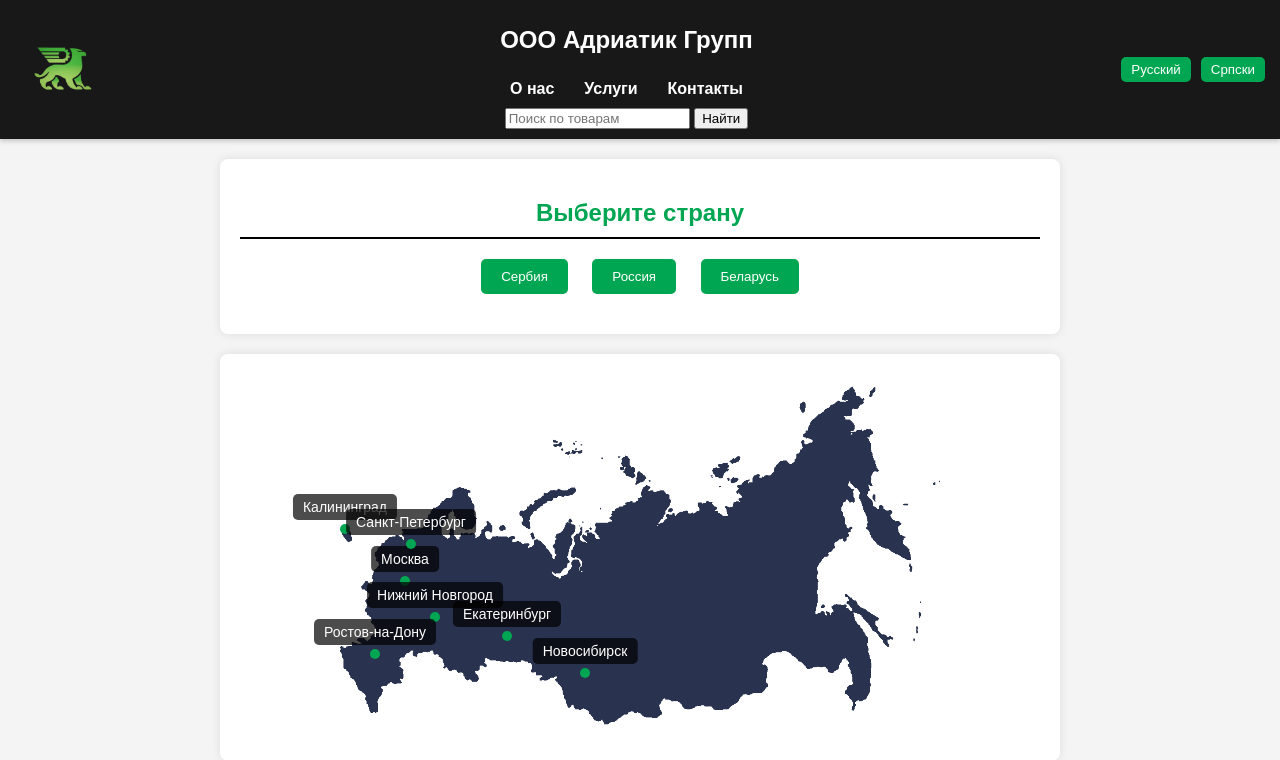
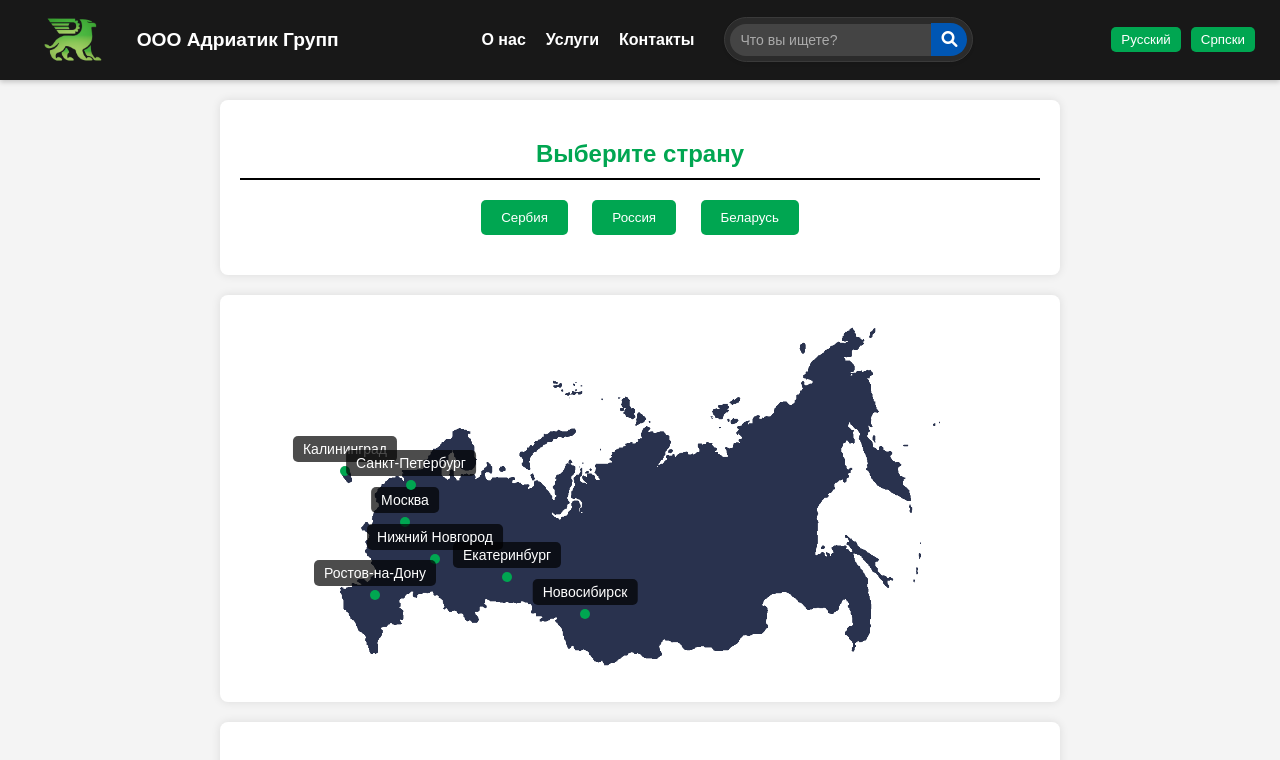
Before and after one commit to Stalker3190/ADRIATIC_GR-UP_landing, a Django app: page / in a window 1280 px wide. Shown: the top 760 px of the page. Run offline with Django 5.2, Linux system fonts and the light colour scheme.

Commit message:
Стилизация панели поиска

```diff
--- a/adriaticgr/adriaticgr/settings.py
+++ b/adriaticgr/adriaticgr/settings.py
@@ -124,4 +124,6 @@ STATIC_URL = '/static/'
 
 DEFAULT_AUTO_FIELD = 'django.db.models.BigAutoField'
 
-STATICFILES_DIRS = [os.path.join(BASE_DIR, 'adriaticgr/catalog/static')]
+STATICFILES_DIRS = [
+    BASE_DIR / "static",
+]
--- a/adriaticgr/catalog/static/catalog/styles/style.css
+++ b/adriaticgr/catalog/static/catalog/styles/style.css
@@ -12,36 +12,43 @@ body {
 header {
     background-color: rgba(0, 0, 0, 0.9);
     color: white;
-	/* background-color: #333;
-	color: #fff; */
-	padding: 10px;
-	flex-direction: column;
-	text-align: center;
-	position: relative;
+    padding: 10px 20px;
     display: flex;
     justify-content: space-between;
     align-items: center;
     box-shadow: 0 2px 5px rgba(0, 0, 0, 0.2);
+    flex-wrap: nowrap;
+}
+
+header .logo-container {
+    display: flex;
+    align-items: center;
+    margin-right: 20px;
 }
 
 header .logo {
     max-height: 60px;
-    margin-right: 20px;
+    margin-right: 10px;
 }
 
 header h1 {
-    flex: 1;
-    font-size: 1.5em;
+    font-size: 1.2em;
+    margin: 0;
+    white-space: nowrap;
 }
 
 .sticky {
-    position: -webkit-sticky;
     position: sticky;
     top: 0;
     z-index: 1000;
 }
 
-
+.nav-container {
+    display: flex;
+    align-items: center;
+    flex-grow: 1;
+    justify-content: space-between;
+}
 
 .menu-toggle {
     display: none;
@@ -53,6 +60,7 @@ header h1 {
     background: none;
     border: none;
     padding: 0;
+    margin-left: 20px;
 }
 
 .burger-bar {
@@ -62,14 +70,10 @@ header h1 {
     transition: all 0.3s;
 }
 
-
-
-
-
 .nav {
     display: flex;
-    margin: 1% 0 1% 0;
-	z-index: 1000;
+    align-items: center;
+    margin: 0;
 }
 
 .nav ul {
@@ -79,87 +83,20 @@ header h1 {
     padding: 0;
 }
 
-nav ul li {
-    /* display: inline; */
-    margin: 0 15px;
+.nav ul li {
+    margin: 0 10px;
 }
 
-nav ul li a {
+.nav ul li a {
     color: white;
     text-decoration: none;
     font-weight: bold;
     font-size: 1em;
 }
 
-.nav-logo-title {
-    flex-direction: row;
-    display: flex;
-    width: 100%;
-    align-items: center;
-}
-
-.nav-name-list {
-    flex-direction: column;
-    display: flex;
-    width: 100%;
-    align-items: center;
-}
-
-
-
-.nav-collapsed {
-    display: none;
-    flex-direction: column;
-}
-
-.nav-expanded {
-    display: flex;
-    flex-direction: column;
-}
-
-
-@media (max-width: 768px) {
-    .menu-toggle {
-        display: flex;
-    }
-
-    .nav {
-		display: none;
-		position: absolute;
-		top: 100%;
-		left: 0;
-		width: 100%;
-		background-color: #333;
-		flex-direction: column;
-		align-items: center;
-		margin: 0%;
-    }
-
-    .nav ul {
-        flex-direction: column;
-    }
-
-    .nav ul li {
-        margin: 10px 0;
-    }
-
-    .nav-name-list {
-        flex-direction: row;
-    }
-
-    .nav.nav-open {
-        display: flex;
-    }
-}
-
-
-
-
 .language-switcher {
     display: flex;
-    flex-direction: row;
-    margin-top: 2%;
-    margin-bottom: 2%;;
+    margin-left: 20px;
 }
 
 .language-switcher button {
@@ -177,6 +114,133 @@ nav ul li a {
     background-color: #007a40;
 }
 
+/* Поиск */
+.search-form {
+    display: flex;
+    align-items: center;
+    margin-left: 20px;
+    max-width: 300px;
+    padding: 5px;
+    background-color: #2b2b2b;
+    border-radius: 30px;
+    box-shadow: 0 2px 10px rgba(0, 0, 0, 0.15);
+    border: 1px solid #3a3a3a;
+}
+
+.search-input {
+    flex-grow: 1;
+    padding: 8px 10px;
+    border: none;
+    border-radius: 30px 0 0 30px;
+    font-size: 14px;
+    color: #e0e0e0;
+    background-color: #444444;
+    transition: background-color 0.3s ease;
+}
+
+.search-input:focus {
+    background-color: #525252;
+    outline: none;
+}
+
+.search-input::placeholder {
+    color: #aaaaaa;
+}
+
+.search-button {
+    padding: 8px 10px;
+    border: none;
+    border-radius: 0 30px 30px 0;
+    background-color: #0056b3;
+    color: #ffffff;
+    font-size: 14px;
+    cursor: pointer;
+    transition: background-color 0.3s ease, transform 0.2s ease;
+}
+
+.search-button:hover {
+    background-color: #004a9c;
+    transform: scale(1.03);
+}
+
+.search-button i {
+    font-size: 16px;
+}
+
+@media (max-width: 768px) {
+    header {
+        flex-direction: column;
+        align-items: flex-start;
+    }
+
+    .nav-container {
+        flex-direction: row;
+        width: 100%;
+        justify-content: space-between;
+    }
+
+    .menu-toggle {
+        display: flex;
+        margin-left: auto;
+    }
+
+    .nav {
+        display: none;
+        position: absolute;
+        top: 100%;
+        right: 0; /* Сворачиваем меню в правый угол */
+        width: 100%;
+        background-color: rgba(0, 0, 0, 0.9);
+        flex-direction: column;
+        align-items: center;
+    }
+
+    .nav ul {
+        flex-direction: column;
+        width: 100%;
+        text-align: center;
+    }
+
+    .nav ul li {
+        margin: 10px 0;
+    }
+
+    .nav.nav-open {
+        display: flex;
+    }
+
+    .search-form {
+        width: 90%;
+        max-width: 100%;
+        margin: 10px auto;
+        display: none; /* Скрываем поиск */
+    }
+
+    .nav.nav-open .search-form {
+        display: flex; /* Показываем поиск при открытии меню */
+    }
+
+    .language-switcher {
+        margin: 10px 0;
+    }
+}
+
+
+
+
+
+
+
+
+
+
+
+
+
+
+
+
+/*                      Тело*/
 section {
     padding: 20px;
     background-color: white;
--- a/adriaticgr/catalog/templates/catalog/index.html
+++ b/adriaticgr/catalog/templates/catalog/index.html
@@ -8,45 +8,47 @@
         <title data-translate="headerTitle">ООО Адриатик Групп</title>
         <link rel="stylesheet" href="{% static 'catalog/styles/style.css' %}">
         <link rel="stylesheet" href="https://cdnjs.cloudflare.com/ajax/libs/font-awesome/6.0.0-beta3/css/all.min.css">
-        <script src="scripts/main.js" defer></script>
+        <script src="{% static 'catalog/scripts/main.js' %}"></script>
         <title>Лучшие посредник в бизнесе консалтинга и логистики - Адриатик Групп</title>
 <meta name="description" content="Наша миссия: обеспечить компаниям ответственного партнёра и посредника в бизнесе консалтинга и логистики...">
     </head>
     <body>
         <header class="sticky">
-            <div class = "nav-logo-title">
+            <div class="nav-container">
+                <div class="logo-container">
                     <img src="{% static 'catalog/images/logo.png' %}" alt="Логотип компании" class="logo">
-                <div class="nav-name-list">
-                    <h1 data-translate="headerTitle">ООО Адриатик Групп</h1>
+                    <h1 class="company-title" data-translate="headerTitle">ООО Адриатик Групп</h1>
+                </div>
+
                 <button class="menu-toggle" aria-label="Toggle menu">
                     <span class="burger-bar"></span>
                     <span class="burger-bar"></span>
                     <span class="burger-bar"></span>
                 </button>
+
                 <nav id="navbar" class="nav">
                     <ul>
                         <li><a href="#about" data-translate="navAbout">О нас</a></li>
                         <li><a href="#services" data-translate="navServices">Услуги</a></li>
                         <li><a href="#contact" data-translate="navContact">Контакты</a></li>
                     </ul>
+
+                    <form action="{% url 'search_products' %}" method="get" class="search-form">
+                        <input type="text" name="q" placeholder="Что вы ищете?" class="search-input">
+                        <button type="submit" class="search-button">
+                            <i class="fas fa-search"></i>
+                        </button>
+                    </form>
                 </nav>
-
-                    <form action="{% url 'search_products' %}" method="get">
-                        <input type="text" name="q" placeholder="Поиск по товарам">
-                        <button type="submit">Найти</button>
-                    </form>
-                </div>
 
                 <div class="language-switcher">
                     <button onclick="switchLanguage('ru')">Русский</button>
                     <button onclick="switchLanguage('sr')">Српски</button>
                 </div>
+            </div>
+        </header>
 
 
-
-            </div>
-
-        </header>
 
         <main>
             <section id="country-selection">
@@ -242,6 +244,6 @@
             <div id="company-details"></div>
         </div>
 
-        <script src="{% static 'catalog/js/script.js' %}"></script>
+        <script src="{% static 'catalog/scripts/main.js' %}"></script>
     </body>
 </html>
```
Lines whose indentation alone changed are shown as unchanged.
